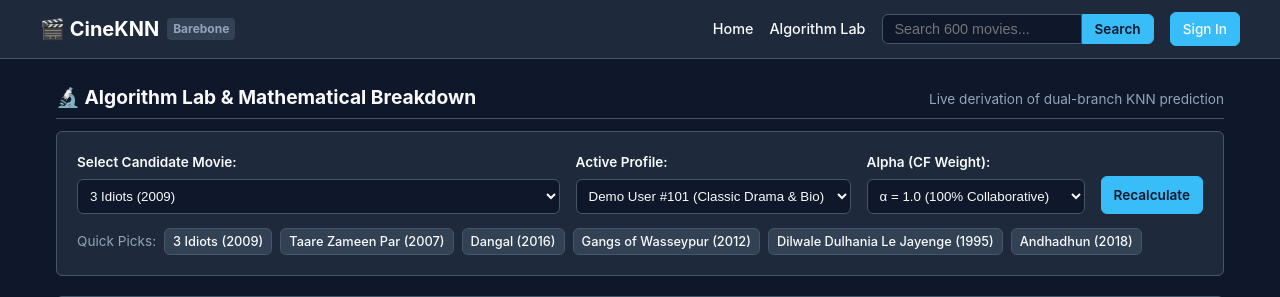
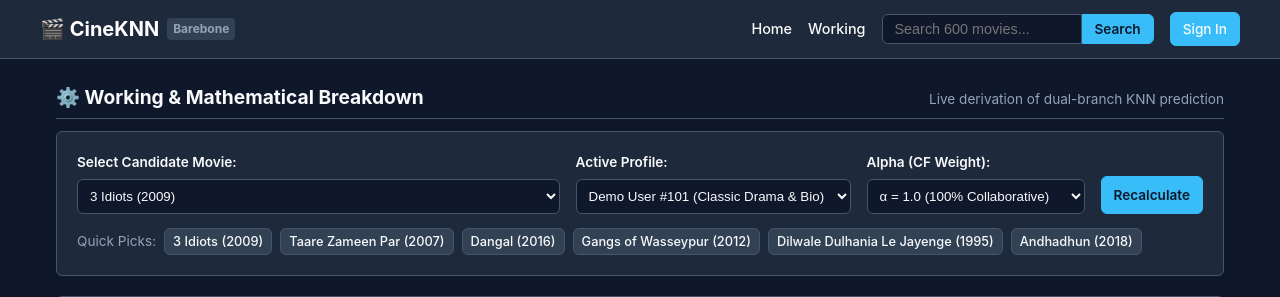
Before and after one commit to harshwar/cineknn, a Flask app: page /algorithm in a window 1280 px wide. Shown: the top 297 px of the page. Run offline with Flask 3, Linux system fonts and the light colour scheme.

Commit message:
Rename Algorithm Lab to Working

```diff
--- a/app.py
+++ b/app.py
@@ -265,6 +265,7 @@ def search():
     )
 
 
+@app.route("/working")
 @app.route("/algorithm")
 def algorithm():
     uid, is_demo, username, _, ratings_dict, _ = get_current_user_context()
--- a/templates/algorithm.html
+++ b/templates/algorithm.html
@@ -2,7 +2,7 @@
 
 {% block content %}
 <div class="shelf-header">
-  <div class="shelf-title">🔬 Algorithm Lab & Mathematical Breakdown</div>
+  <div class="shelf-title">⚙️ Working & Mathematical Breakdown</div>
   <span class="shelf-subtitle">Live derivation of dual-branch KNN prediction</span>
 </div>
 
--- a/templates/base.html
+++ b/templates/base.html
@@ -16,7 +16,7 @@
 
       <nav class="nav-links">
         <a href="{{ url_for('index') }}">Home</a>
-        <a href="{{ url_for('algorithm') }}">Algorithm Lab</a>
+        <a href="{{ url_for('algorithm') }}">Working</a>
 
         <form action="{{ url_for('search') }}" method="GET" class="search-form">
           <input type="text" name="q" placeholder="Search 600 movies..." value="{{ request.args.get('q', '') }}">
--- a/test_suite.py
+++ b/test_suite.py
@@ -109,10 +109,10 @@ class TestBareboneRecommender(unittest.TestCase):
         self.assertEqual(res.status_code, 200)
         self.assertIn(b"Dangal", res.data)
 
-        # Algorithm Lab page
-        res = self.client.get("/algorithm?movie_id=1&alpha=0.5")
+        # Working / Calculation breakdown page
+        res = self.client.get("/working?movie_id=1&alpha=0.5")
         self.assertEqual(res.status_code, 200)
-        self.assertIn(b"Algorithm Lab", res.data)
+        self.assertIn(b"Working", res.data)
         self.assertIn(b"Bayesian Shrinkage Prior", res.data)
 
         # API Predict
```
Also changed, not shown: README.md.
